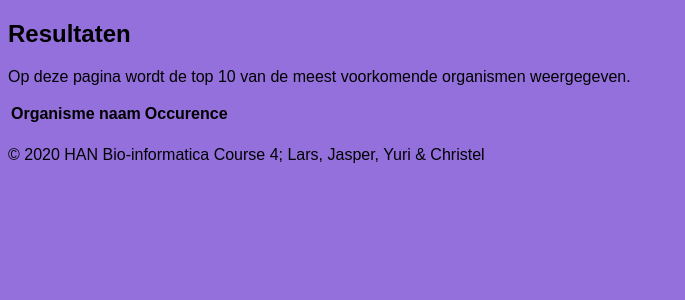
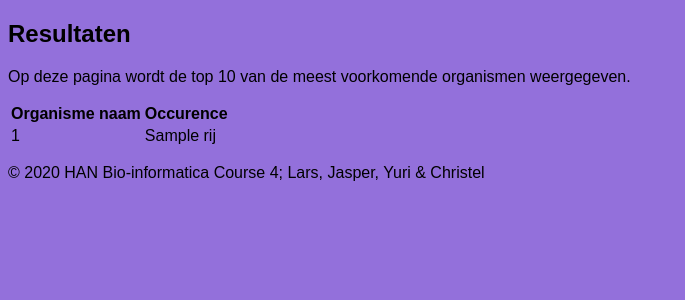
Before and after one commit to JasperVersantvoort/blok4afvink2, a Flask app: template templates/resultaten.html in a window 1280 px wide. Shown: the part 54-354 px from the top of the page, without its empty margins (0-685 px from the left). Run offline with Flask 2, Linux system fonts and the light colour scheme; the template is opened without the code that fills it: most values are stand-ins (such as "Sample title", 1, 10 or a date in 2020); lists and menus that the app fills with data are empty.

Commit message:
Resultaten pagina werkt

```diff
--- a/application.py
+++ b/application.py
@@ -48,7 +48,7 @@
     rows = cursor.fetchall()
     cursor.close()
     conn.close()
-    return rows
+    return render_template("resultaten.html", resultaten=rows)
 
 
 @app.route('/blast.html', methods=["POST", "GET"])
--- a/templates/resultaten.html
+++ b/templates/resultaten.html
@@ -11,10 +11,12 @@
             <th>Organisme naam</th>
             <th>Occurence</th>
         </tr>
+            {% for rij in resultaten %}
             <tr>
-                <td></td>
-                <td></td>
+                <td>{% print(rij[0]) %}</td>
+                <td>{% print(rij[1]) %}</td>
             </tr>
+        {% endfor %}
         </table>
 
 
```
